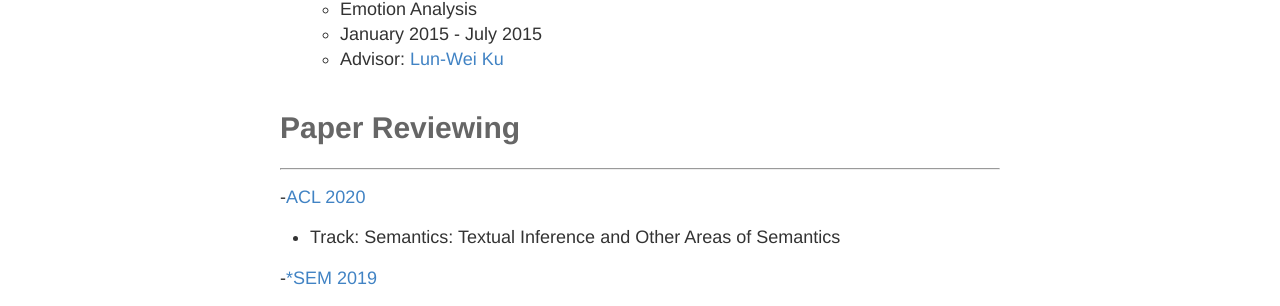
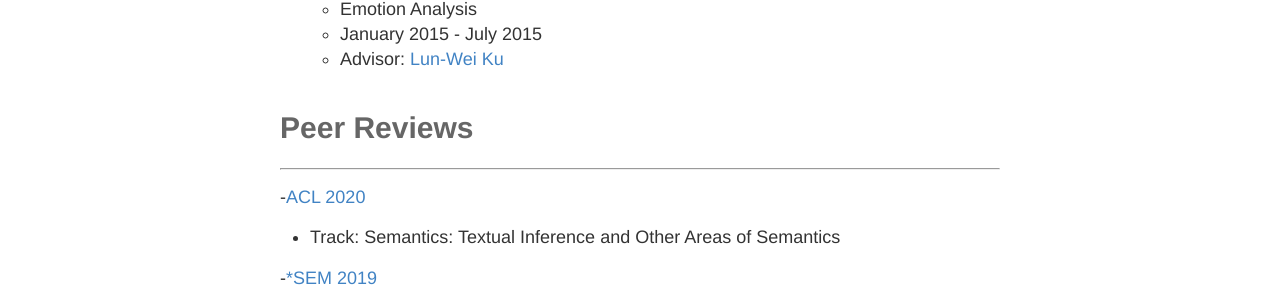
Before and after one commit to doug919/doug919.github.io, a Jekyll site: the page built from experience.md, in a window 1280 px wide and 900 px high, scrolled down 1501 px. Shown: the part 149-455 px from the top of the window. Built offline with Jekyll 4.4.1, drawn with Linux system fonts in a browser that asks for light colours.

Commit message:
update exp

```diff
--- a/experience.md
+++ b/experience.md
@@ -62,7 +62,7 @@
   - January 2015 - July 2015
   - Advisor: [Lun-Wei Ku](http://www.iis.sinica.edu.tw/pages/lwku/index_en.html)
 
-# Paper Reviewing
+# Peer Reviews
 ---
 -[ACL 2020](https://acl2020.org/)
   - Track: Semantics: Textual Inference and Other Areas of Semantics
```
